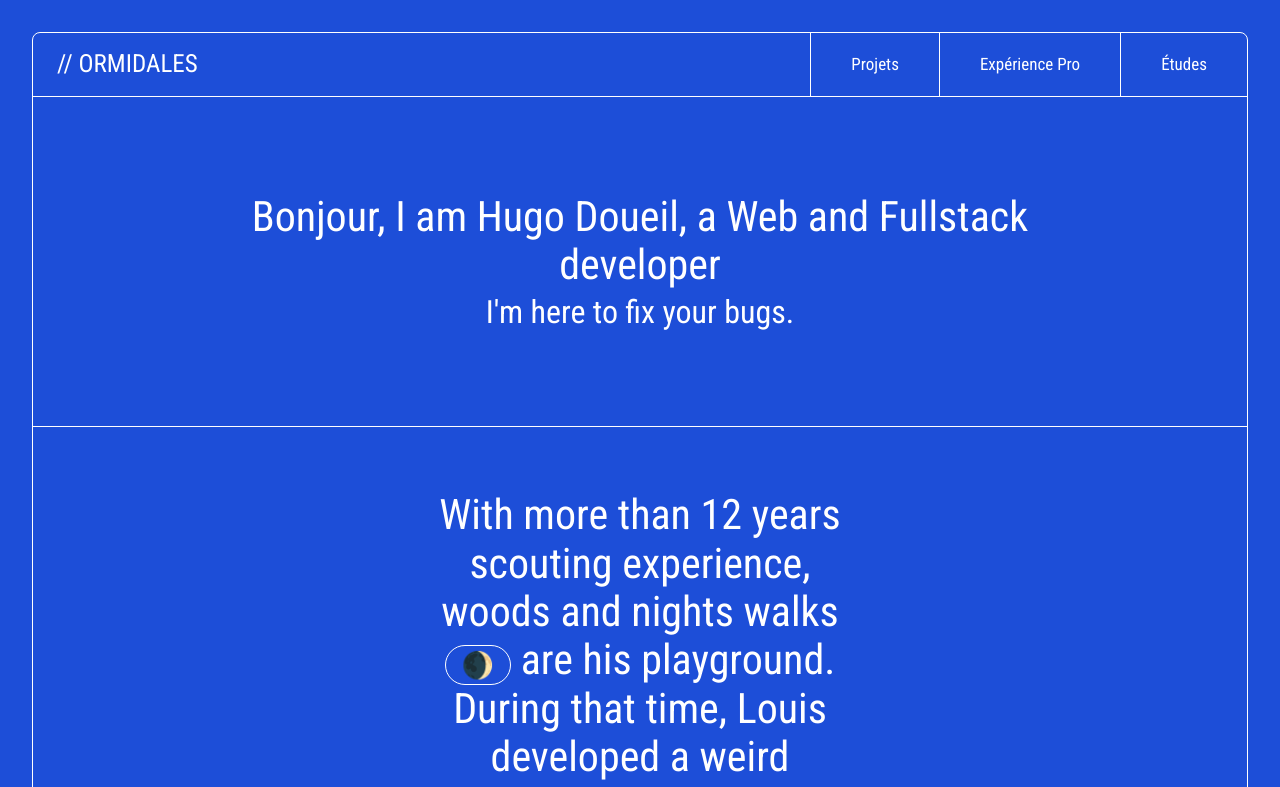
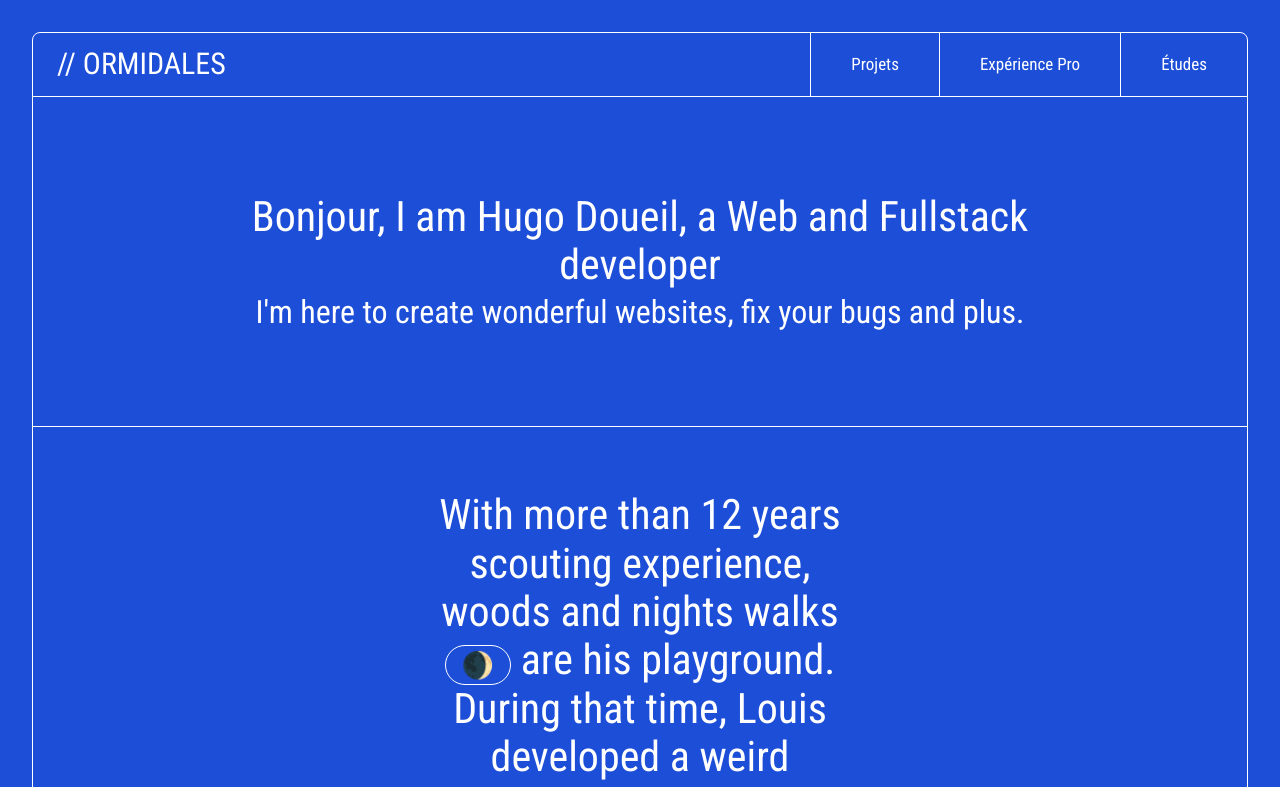
Before and after one commit to Ormidales/private-portfolio-new, a website built with Parcel: page index.html in a window 1280 px wide. Shown: the top 787 px of the page. Built offline with nearby package versions, Linux system fonts and the light colour scheme.

Commit message:
Changer index.html

```diff
--- a/index.html
+++ b/index.html
@@ -38,7 +38,7 @@
 
           <div class="h-[8vh] px-6 flex items-center justify-between">
 
-            <h1 class="text-[25px] text-white">// ORMIDALES</h1>
+            <h1 class="text-[30px] text-white">// ORMIDALES</h1>
 
           </div>
 
@@ -60,7 +60,7 @@
 
             <p class="text-white text-[42px] text-center">Bonjour, I am Hugo Doueil, a Web and Fullstack developer</p>
 
-            <p class="mt-1 text-white text-[32px] text-center">I'm here to fix your bugs.</p>
+            <p class="mt-1 text-white text-[32px] text-center">I'm here to create wonderful websites, fix your bugs and plus.</p>
 
           </div>
 
```
